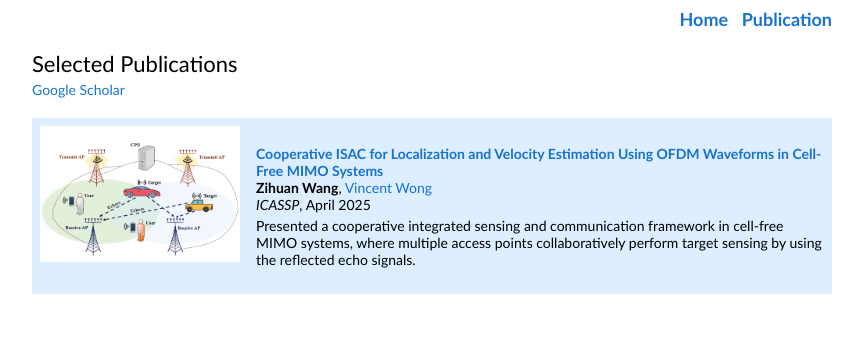
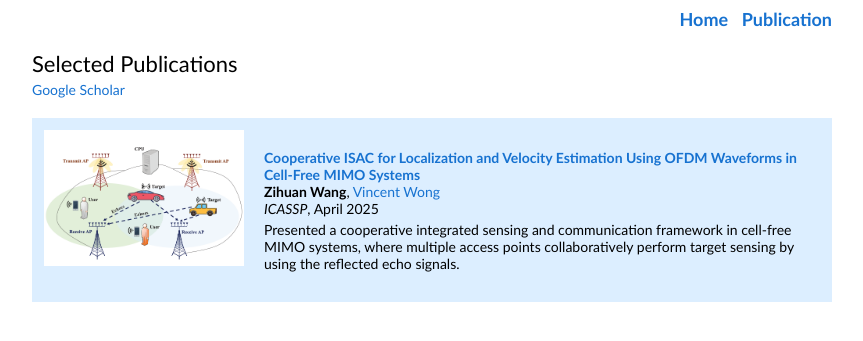
Before and after one commit to zihuanwang/zihuanwang.github.io, a Jekyll site: the page publication.html, which Jekyll copies as it is, in a window 1280 px wide. Shown: the top 341 px of the page, without its empty margins (208-1071 px from the left). Built offline with Jekyll 4.4.1, drawn with Linux system fonts in a browser that asks for light colours.

Commit message:
Update publication.html

```diff
--- a/publication.html
+++ b/publication.html
@@ -29,7 +29,7 @@
   <table style="width:100%;max-width:800px;border:0;border-spacing:0;border-collapse:separate;margin:20px auto;">
     <tbody>
       <tr onmouseout="coisac_stop()" onmouseover="coisac_start()" bgcolor="#dceeff">
-  <td style="padding:8px;width:25%;vertical-align:middle">
+  <td style="padding:12px;width:25%;vertical-align:middle">
     <div class="one">
       <div class="two" id='coisac_image'>
         <img src='images/coisac.png' width=100%>
```
